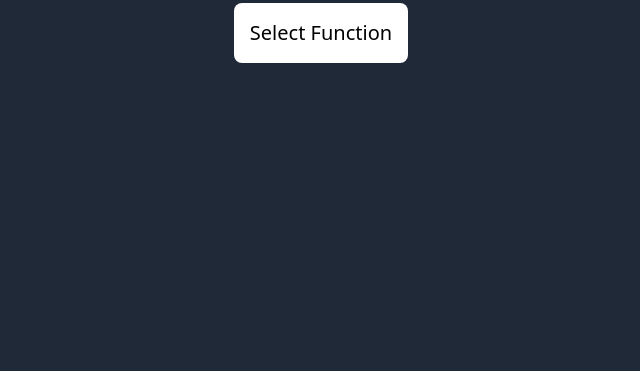
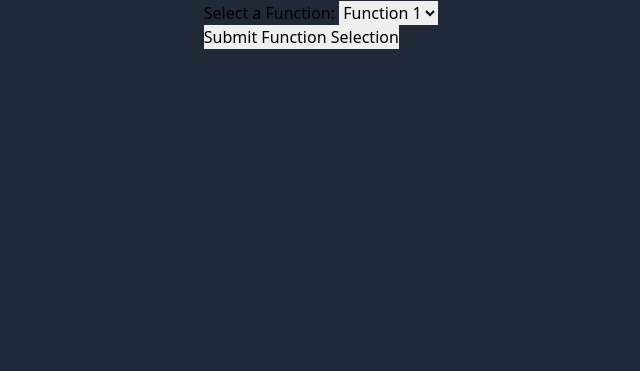
Before and after one commit to sdmay21-31/ProximityVsDiversity, a Django app: page / in a window 1280 px wide. Shown: the part 429-800 px from the top of the page, without its empty margins (319-959 px from the left). Run offline with Django 3.2, Linux system fonts and the light colour scheme; data that the repository does not hold is empty.

Commit message:
Different Implementation of Dropdown Select

```diff
--- a/app/templates/index.html
+++ b/app/templates/index.html
@@ -11,13 +11,15 @@
             {{ example_data }}
         </div>
     </div>
-    <div class="relative inline-block">
-      <button onClick="" class="bg-white p-4 text-xl rounded-lg">Select Function</button>
-      <div id="functionDropdown" class="hidden absolute bg-white min-w-max z-1">
-        <a href="#">Function 1</a>
-        <a href="#">Function 2</a>
-        <a href="#">Function 3</a>
-      </div>
-    </div>
+    <form>
+      <label for="functionSelect">Select a Function:</label>
+      <select name="functionSelect" id="functionSelect">
+          <option value="func1">Function 1</option>
+          <option value="func2">Function 2</option>
+          <option value="func3">Function 3</option>
+      </select>
+      <br>
+      <input type="submit" value="Submit Function Selection">
+    </form>
 </div>
 {% endblock %}
```
